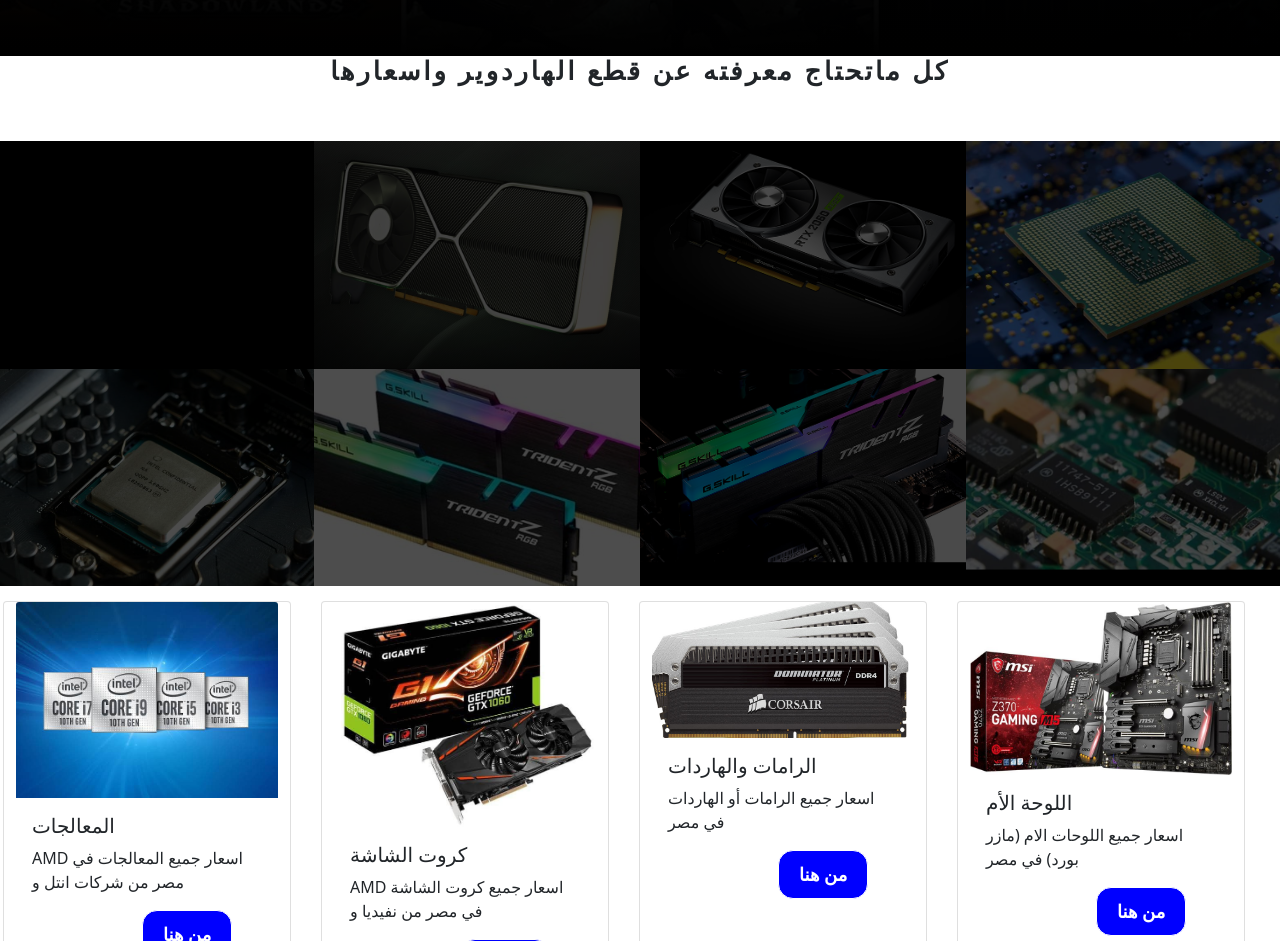
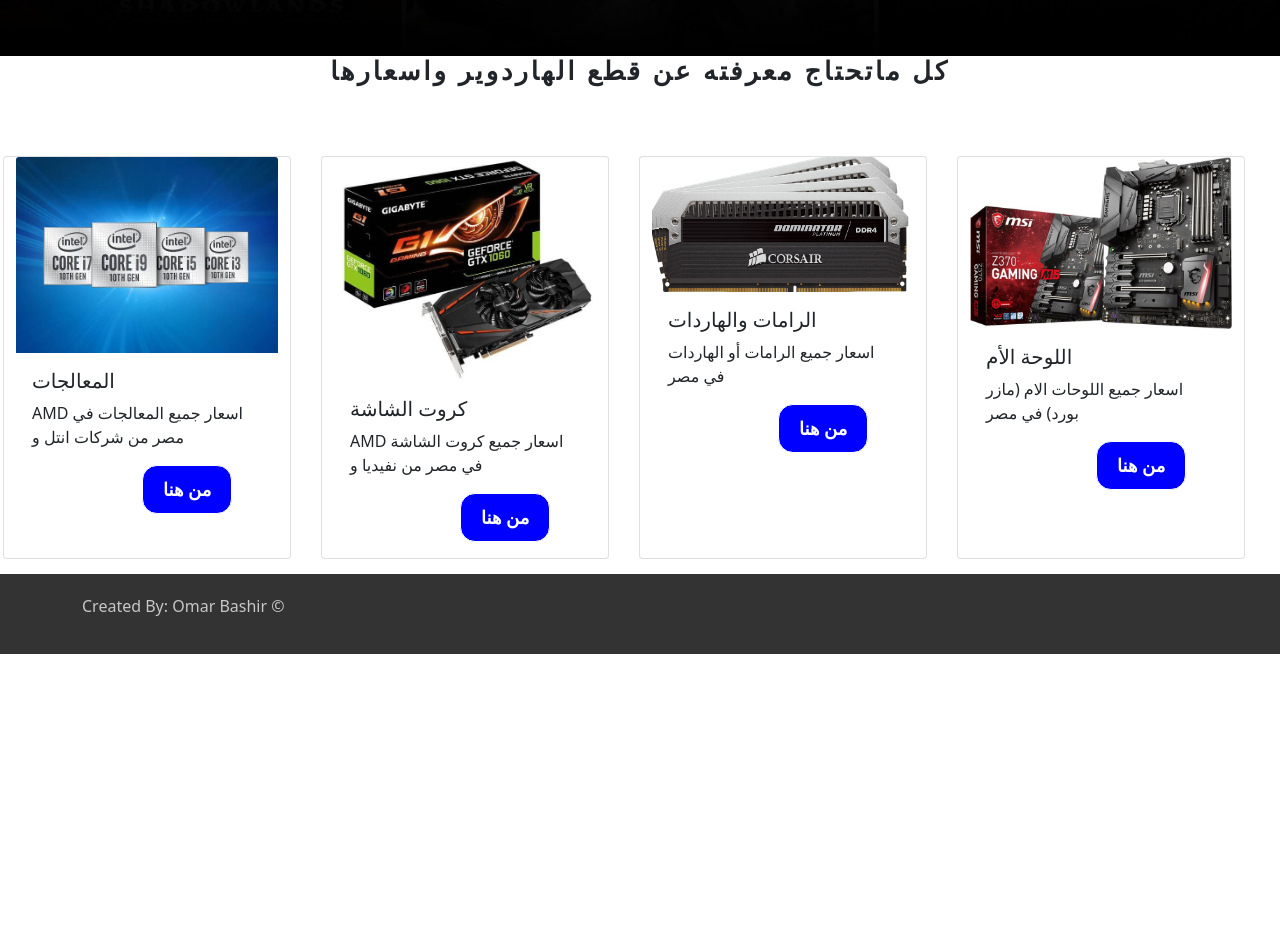
Before and after one commit to omarbashir10/masr-hardware, a plain HTML site: page index.html in a window 1280 px wide. Shown: the part 820-1761 px from the top of the page. After the commit the page ends 1474 px from the top, so only its background shows below. Drawn offline with Linux system fonts and the light colour scheme.

Commit message:
Update index.html

```diff
--- a/index.html
+++ b/index.html
@@ -115,31 +115,11 @@
     <br>
 
 
-    <section id="pho">
-        <div class="row">
-
-            <div class="col-3 pho"><img src="images/1.jpg" alt="">
-            </div>
-            <div class="col-3 pho"><img src="images/2.jpg" alt="">
-            </div>
-            <div class="col-3 pho"><img src="images/3.jpg" alt="">
-            </div>
-            <div class="col-3 pho"><img src="images/4.jpg" alt="">
-            </div>
-            <div class="col-3 pho"><img src="images/5.jpg" alt="">
-            </div>
-            <div class="col-3 pho"><img src="images/6.jpg" alt="">
-            </div>
-            <div class="col-3 pho"><img src="images/7.jpg" alt="">
-            </div>
-            <div class="col-3 pho"><img src="images/8.jpg" alt="">
-            </div>
-
-        </div><!-- row -->
 
 
 
-    </section><!-- meals -->
+
+
 
     <section id="s1">
 
```
